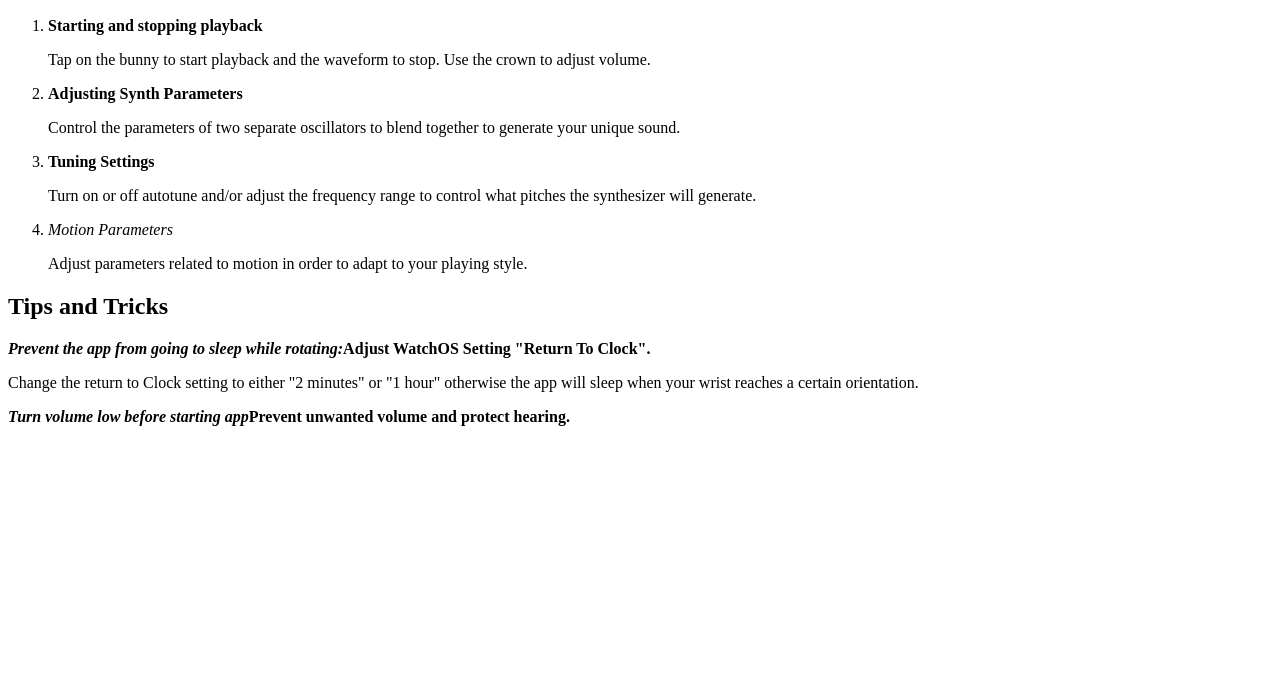
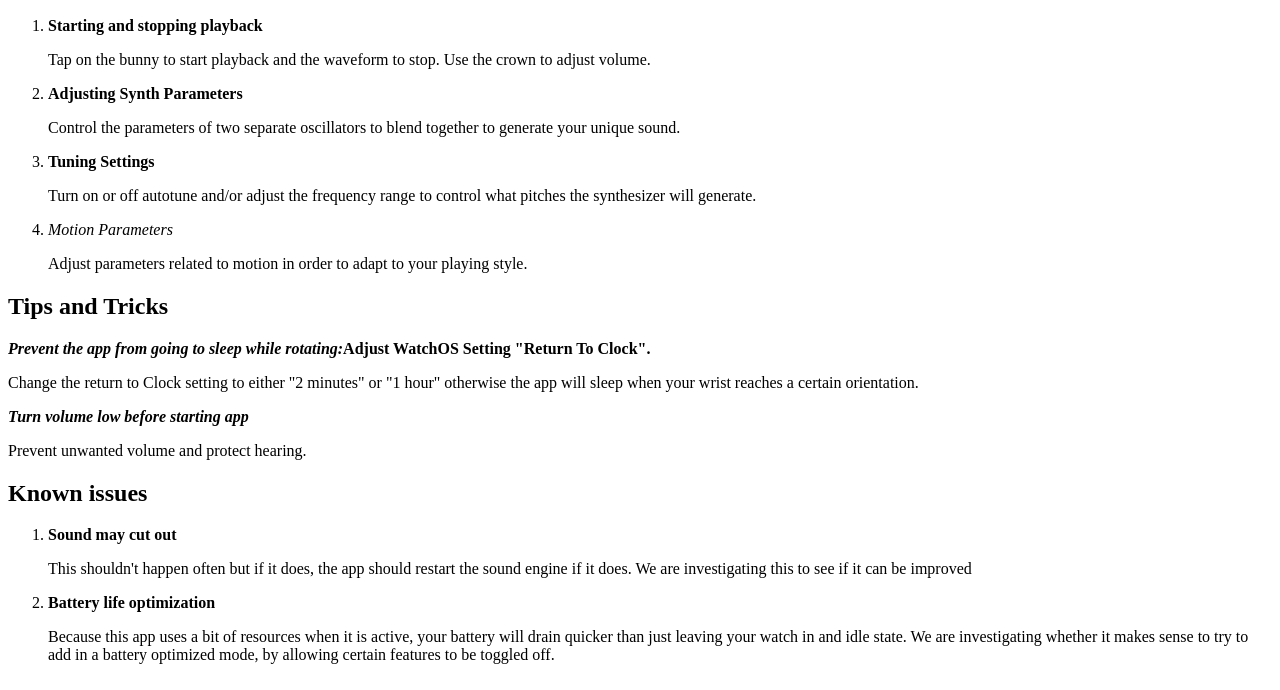
Before and after one commit to chairmanmow/chairmanmow.github.io, a plain HTML site: page hh/support_en.html in a window 1280 px wide. Shown: the part 110-800 px from the top of the page. Drawn offline with Linux system fonts and the light colour scheme.

Commit message:
Update support_en.html

```diff
--- a/hh/support_en.html
+++ b/hh/support_en.html
@@ -21,7 +21,18 @@
   </p>
 
     <p>
-    <b><i>Turn volume low before starting app</i>Prevent unwanted volume and protect hearing.</b>
+    <b><i>Turn volume low before starting app</i></b> <p>Prevent unwanted volume and protect hearing.</p>
     </p>
+
+  <h2 >Known issues</h2>
+  <ol>
+    <li><b>Sound may cut out</b>
+        <p>This shouldn't happen often but if it does, the app should restart the sound engine if it does. We are investigating this to see if it can be improved</p>
+    </li>
+    <li><b>Battery life optimization</b>
+        <p>Because this app uses a bit of resources when it is active, your battery will drain quicker than just leaving your watch in and idle state.  We are investigating whether it makes sense to try to add in a battery optimized mode, by allowing certain features to be toggled off.</p>
+    </li>
+  </ol>
+
 </body>
 </html>
```
